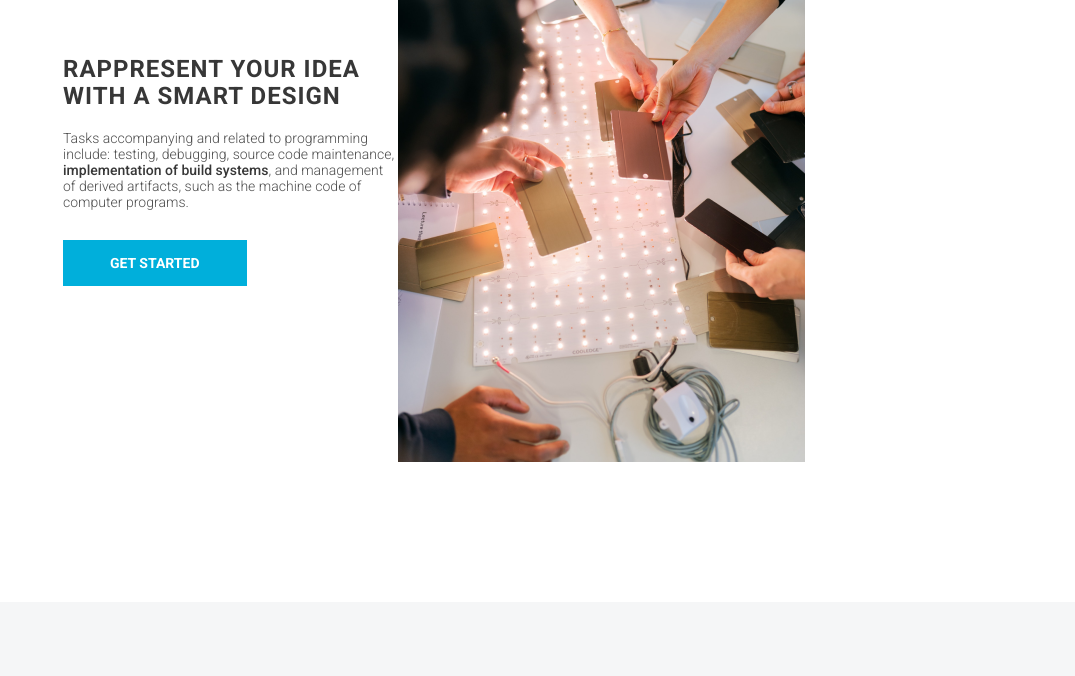
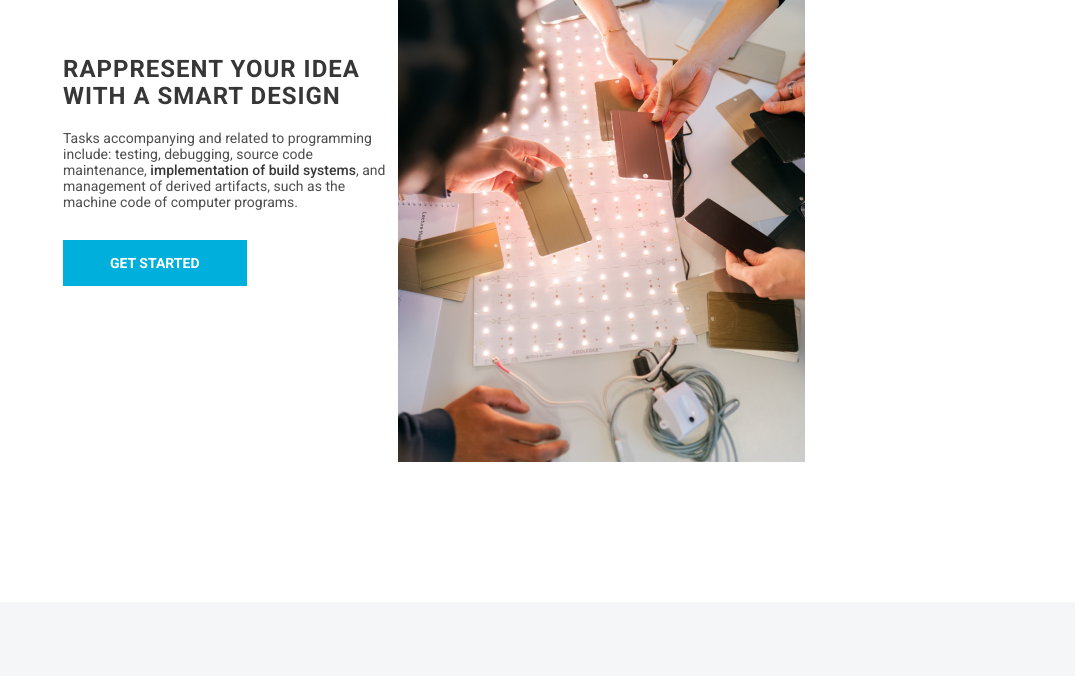
Before and after one commit to ortophius/web, a plain HTML site: page webdev/index.html in a window 1280 px wide. Shown: the part 1040-1716 px from the top of the page, without its empty margins (205-1280 px from the left). Drawn offline with Linux system fonts and the light colour scheme.

Commit message:
fix: change .design__description font-weight

```diff
--- a/webdev/style.css
+++ b/webdev/style.css
@@ -200,7 +200,6 @@ main {
 
 .design__description {
   font-size: 14px;
-  font-weight: 300;
   letter-spacing: 0.02px;
   margin-bottom: 30px;
 }
```
